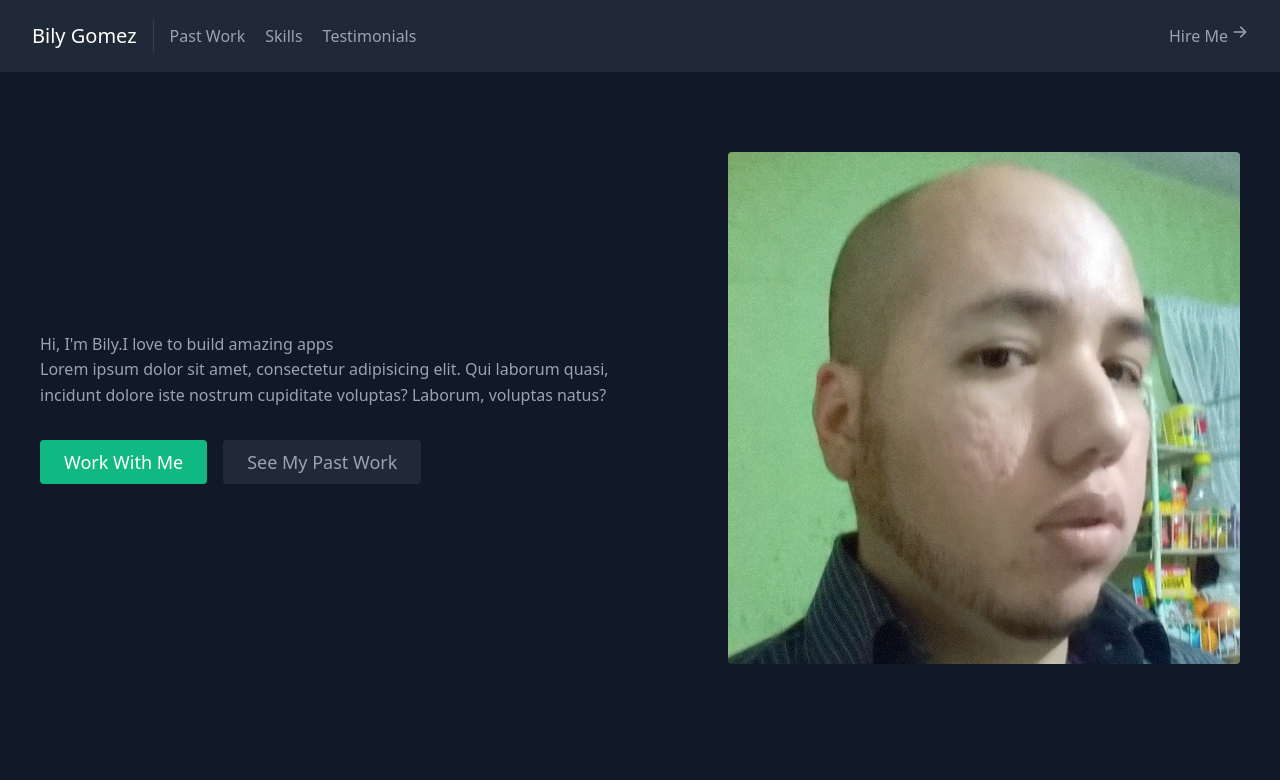
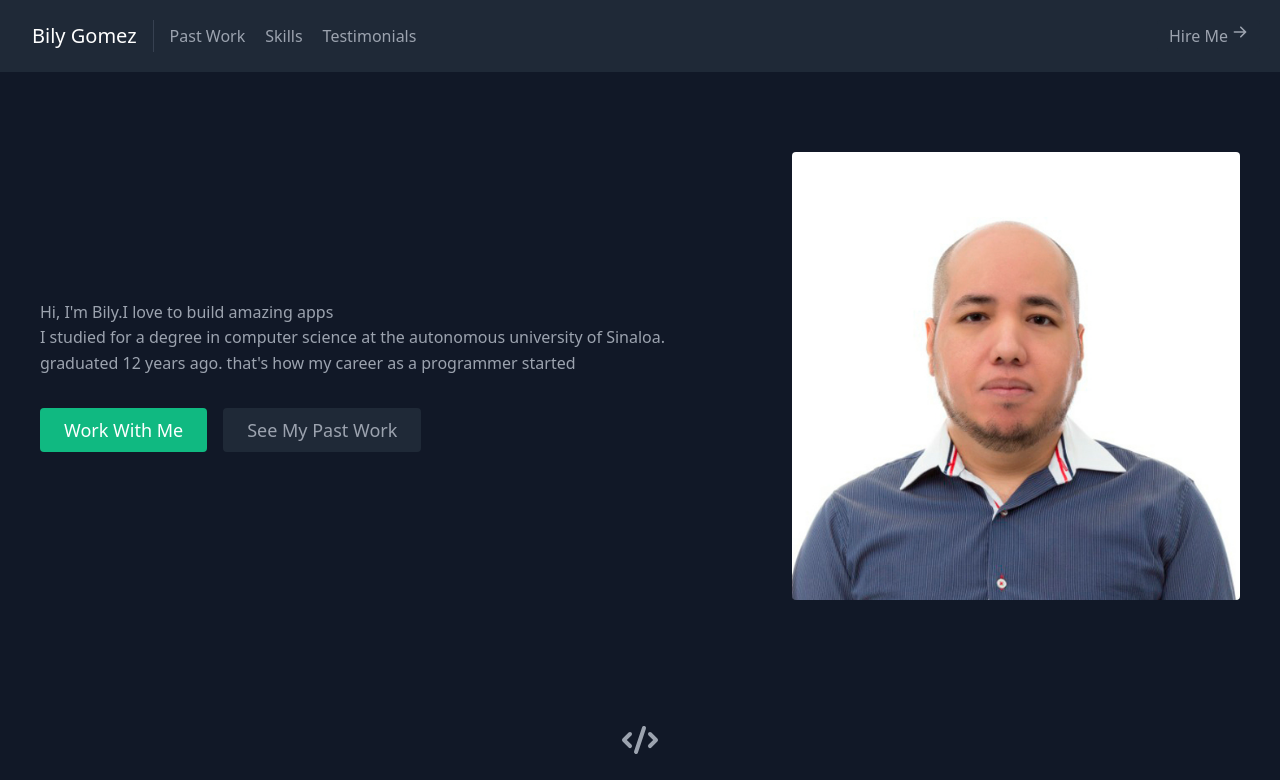
Before and after one commit to bilygc/portfolio, a React (Create React App) app: page / in a window 1280 px wide. Shown: the top 780 px of the page. Built offline with nearby package versions, Linux system fonts and the light colour scheme.

Commit message:
cambio de imagen y descripcion de ña seccion abut

```diff
--- a/src/components/About.js
+++ b/src/components/About.js
@@ -12,9 +12,7 @@ export default class About extends Component {
                             I love to build amazing apps
                         </h1>
                         <p className="mb-8 leading-relaxed">
-                        Lorem ipsum dolor sit amet, consectetur adipisicing elit. Qui
-                        laborum quasi, incidunt dolore iste nostrum cupiditate voluptas?
-                        Laborum, voluptas natus?
+                        I studied for a degree in computer science at the autonomous university of Sinaloa. graduated 12 years ago. that's how my career as a programmer started
                         </p>
                         <div className="flex justify-center" >
                             <a
@@ -29,11 +27,11 @@ export default class About extends Component {
                             </a>
                         </div>
                     </div>
-                    <div className="lg:max-w-lg lg:w-full md:w-1/2 w-5/6">
+                    <div className="lg:max-w-md lg:w-full md:w-1/2 w-2/3">
                     <img
                         className="object-cover object-center rounded"
                         alt="hero"
-                        src="./Me.jpg"
+                        src="./portadaWeb.jpg"
                     />
                     </div>
                 </div>
```
Also changed, not shown: public/portada.jpeg (added), public/portadaWeb.jpg (added).
